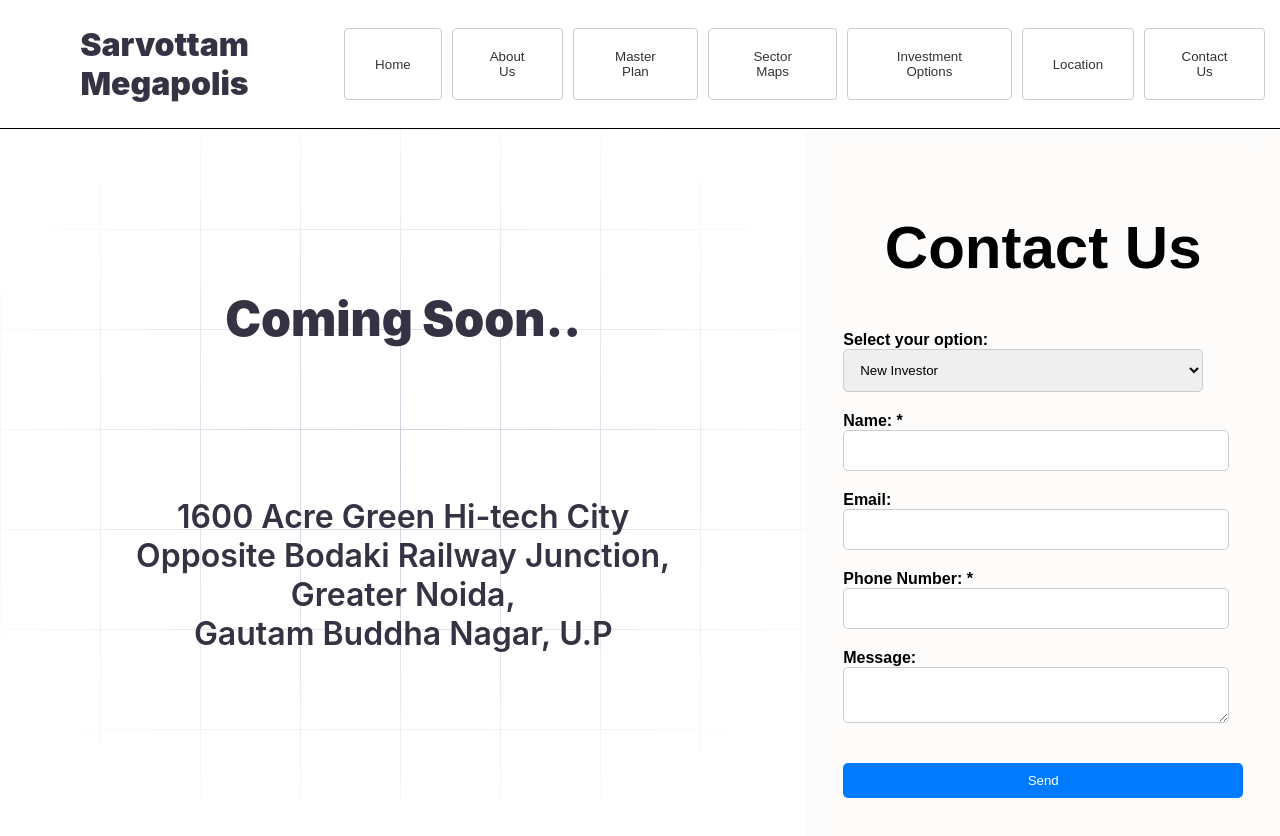
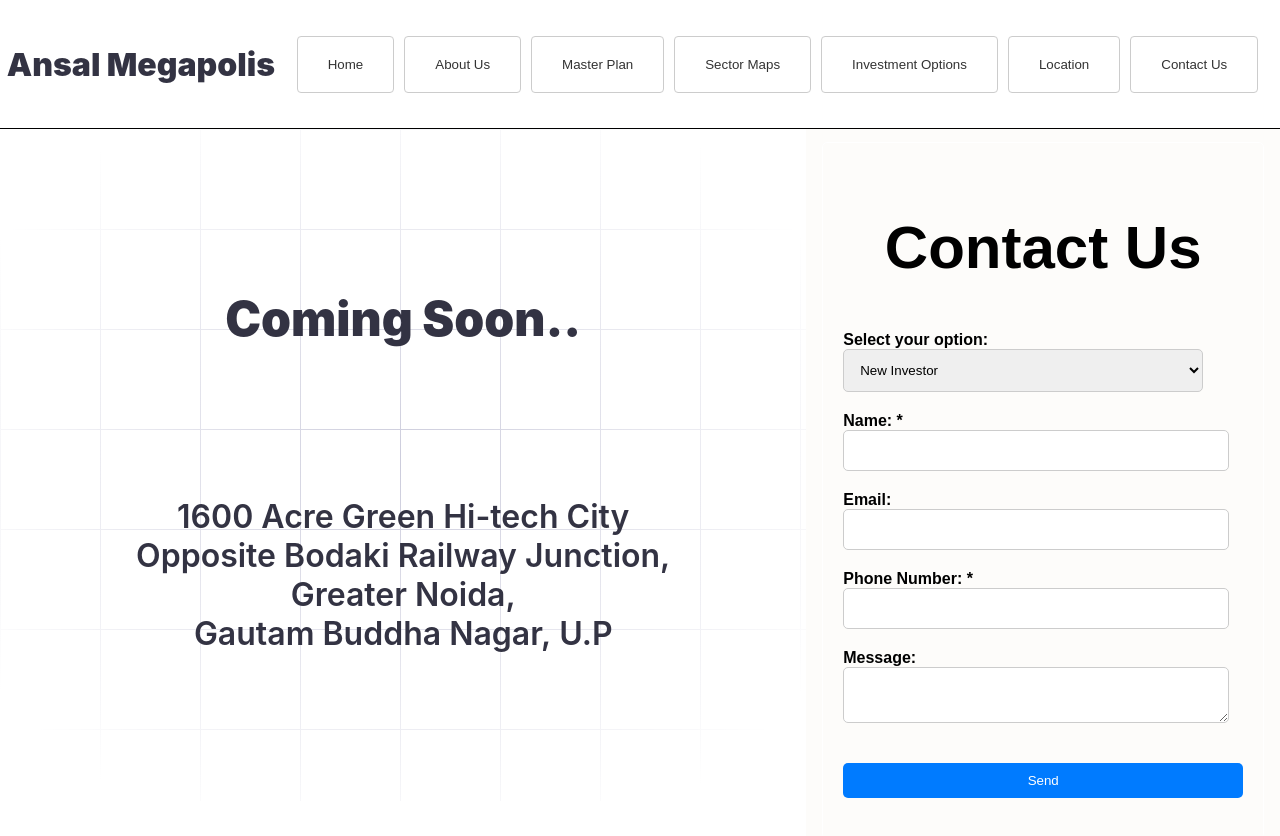
Before and after one commit to toof04/sarvottam, a React (Create React App) app: page / in a window 1280 px wide. Shown: the top 836 px of the page. Built offline with nearby package versions, Linux system fonts and the light colour scheme.

Commit message:
Update ComingSoonPage.jsx

```diff
--- a/src/ComingSoonPage.jsx
+++ b/src/ComingSoonPage.jsx
@@ -31,7 +31,7 @@
   return (
     <div className = 'csshandler'>
       <div className="navbar">
-        <span className='company'>Sarvottam Megapolis</span>
+        <span className='company'>Ansal Megapolis</span>
     {windowwidth > 768 ? (
           <TopNavbar className="menu" />
         ) : (
```
